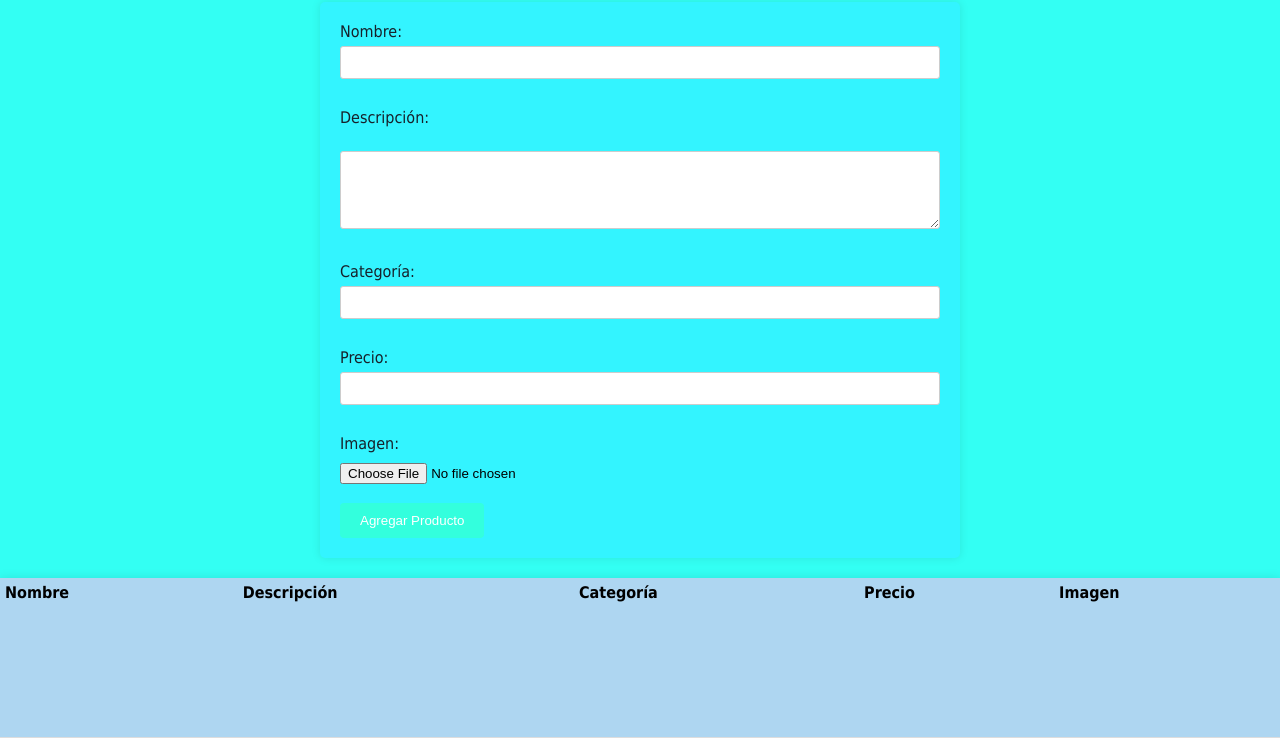
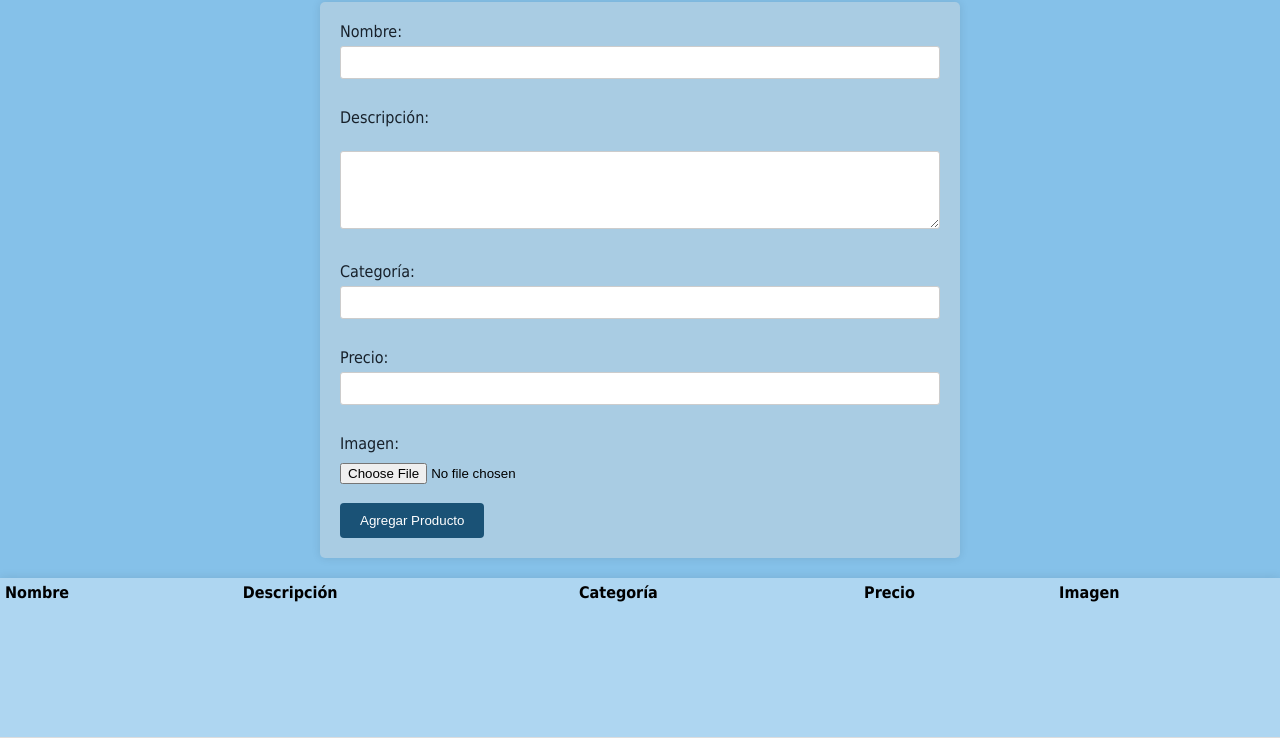
Before and after one commit to ivanmontoya10/equipo5_productos, a plain HTML site: page index.html in a window 1280 px wide. Shown: the part 79-817 px from the top of the page. Drawn offline with Linux system fonts and the light colour scheme.

Commit message:
Colores Terminados

```diff
--- a/style.css
+++ b/style.css
@@ -1,7 +1,7 @@
 /*Pertenece a todo el docuemento*/
 body {
     font-family: Tahoma, sans-serif;
-    background-color: #33FFF3;
+    background-color: #85C1E9;
     margin: 0;
     padding: 0;
 }
@@ -13,7 +13,7 @@ h1 {
 
 /*Estilos para el primer formulario*/
 form {
-    background-color: #33F4FF ;
+    background-color: #A9CCE3;
     padding: 20px;
     margin: 20px auto;
     max-width: 600px;
@@ -70,7 +70,7 @@ th {
 /*Estilos para el boton*/
 button {
     padding: 10px 20px;
-    background-color: #33FFDD;
+    background-color: #1A5276;
     color: white;
     border: none;
     border-radius: 4px;
```
